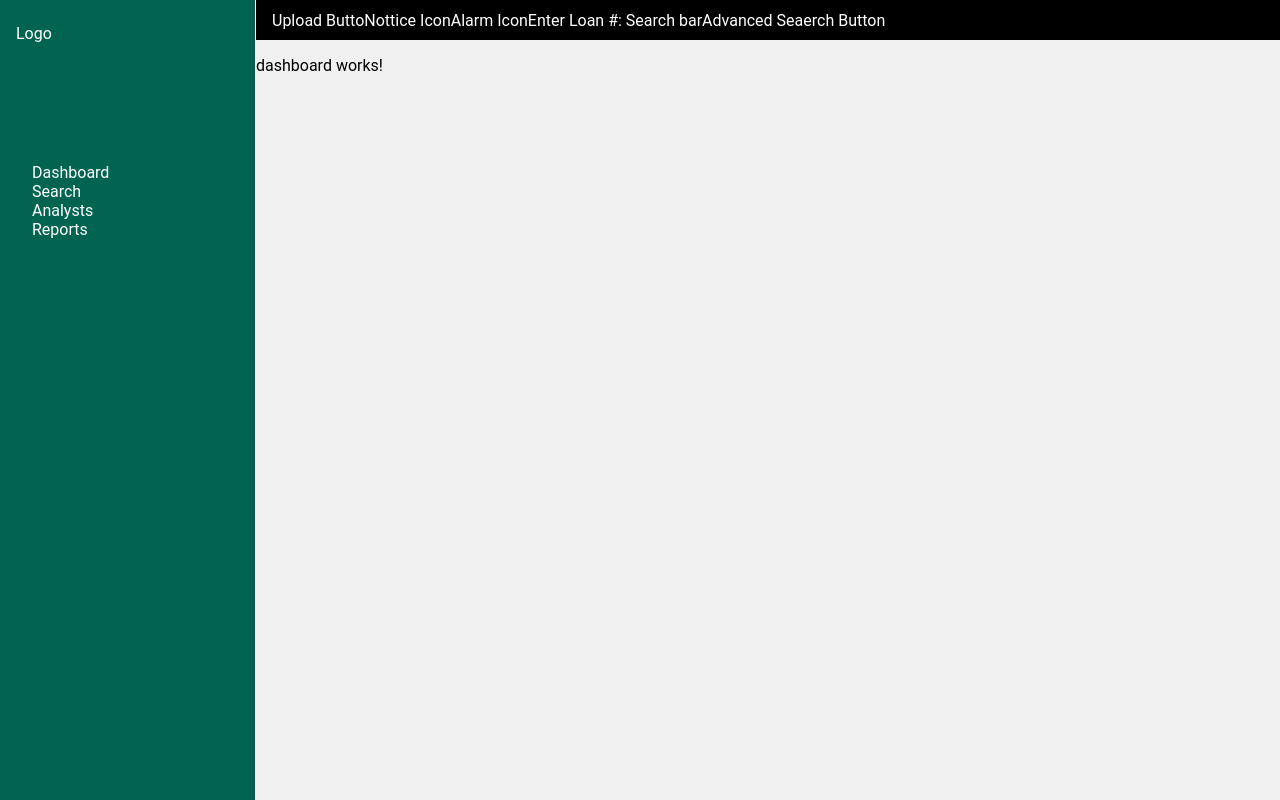
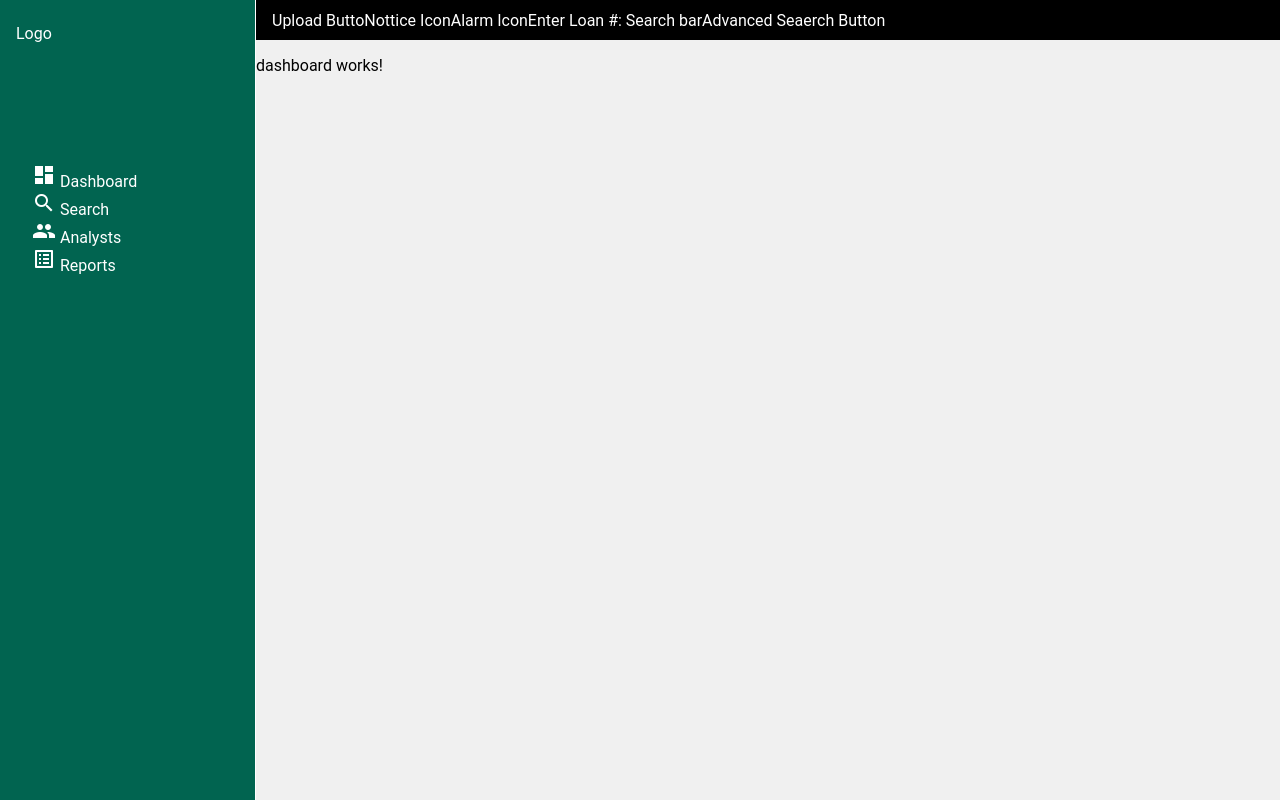
Before and after one commit to Taejun-bdiplus/mock-citizens-r3p, an Angular app: page /dashboard in a window 1280 px wide. Built offline with nearby package versions, Linux system fonts and the light colour scheme.

Commit message:
add icons to each tab

```diff
--- a/src/app/app-sidebar/app-sidebar.component.html
+++ b/src/app/app-sidebar/app-sidebar.component.html
@@ -6,10 +6,21 @@
   <mat-list class="app-sidebar-tabs">
     <mat-list-item>
       <mat-list>
-        <mat-list-item routerLink="/dashboard" routerLinkActive="active">Dashboard</mat-list-item>
-        <mat-list-item routerLink="/search" routerLinkActive="active">Search</mat-list-item>
-        <mat-list-item routerLink="/analysts" routerLinkActive="active">Analysts</mat-list-item>
-        <mat-list-item routerLink="/reports" routerLinkActive="active">Reports</mat-list-item>
+        <mat-list-item routerLink="/dashboard" routerLinkActive="active">
+          <mat-icon>dashboard</mat-icon>
+          Dashboard
+        </mat-list-item>
+        <mat-list-item routerLink="/search" routerLinkActive="active">
+          <mat-icon>search</mat-icon>
+          Search</mat-list-item>
+        <mat-list-item routerLink="/analysts" routerLinkActive="active">
+          <mat-icon>people</mat-icon>
+          Analysts
+        </mat-list-item>
+        <mat-list-item routerLink="/reports" routerLinkActive="active">
+          <mat-icon> list_alt</mat-icon>
+          Reports
+        </mat-list-item>
       </mat-list>
     </mat-list-item>
   </mat-list>
--- a/src/index.html
+++ b/src/index.html
@@ -1,6 +1,7 @@
 <!doctype html>
 <html lang="en">
 <head>
+  <link href="https://fonts.googleapis.com/icon?family=Material+Icons" rel="stylesheet">
   <meta charset="utf-8">
   <title>MockCitizensR3p</title>
   <base href="/">
```
